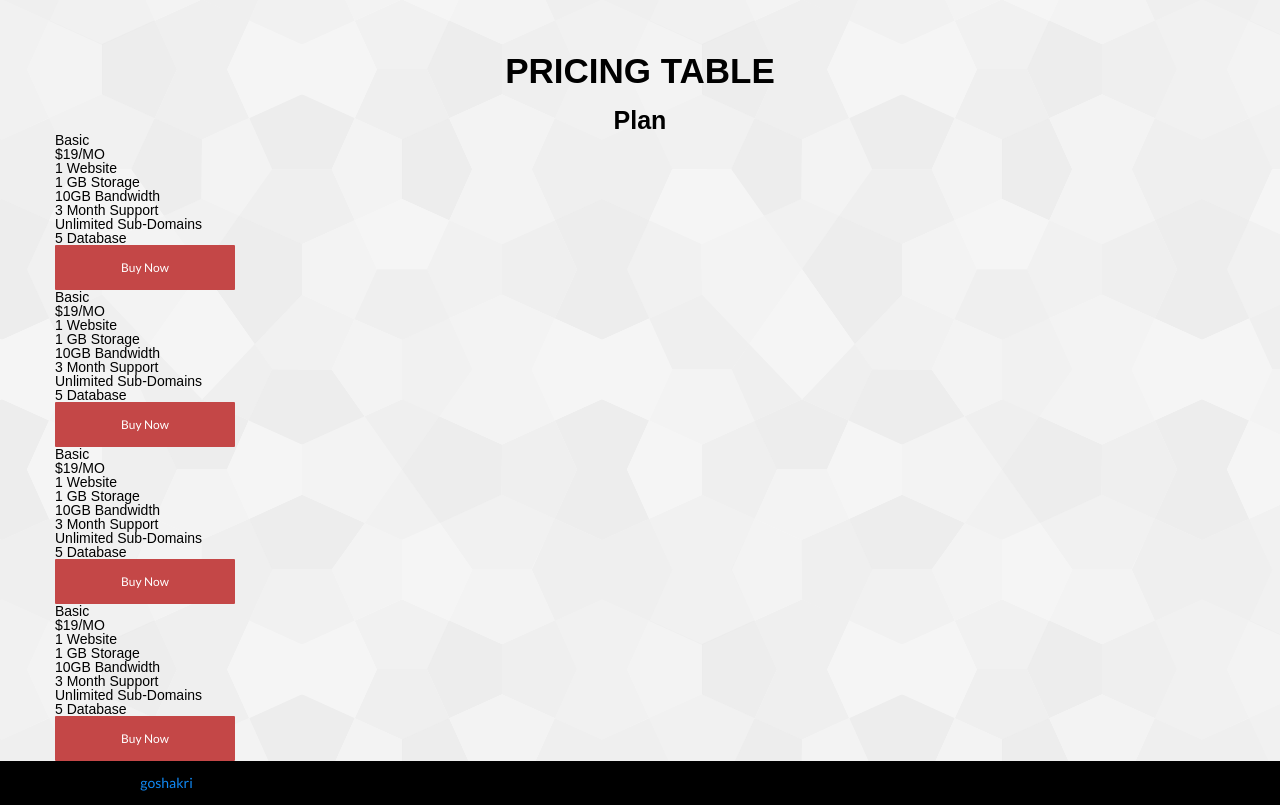
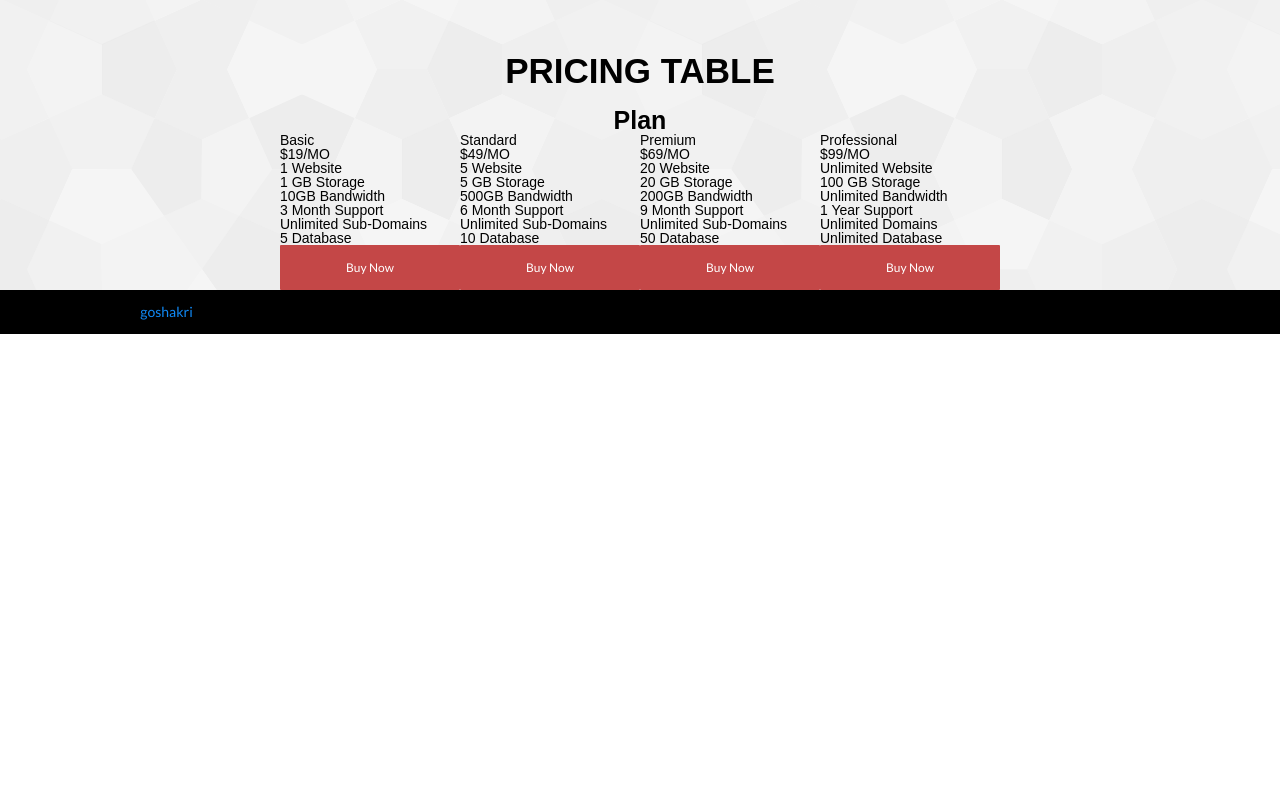
Before and after one commit to goshakri/google-Home-page1, a React (Create React App) app: page / in a window 1280 px wide. Shown: the part 3680-4485 px from the top of the page. After the commit the page ends 4014 px from the top, so only its background shows below. Built offline with nearby package versions, Linux system fonts and the light colour scheme.

Commit message:
Add new block in PricingSection and position this

```diff
--- a/src/App.js
+++ b/src/App.js
@@ -286,9 +286,7 @@ function App() {
               <div className="PricingSection-pricingtable">
                 <div className="PricingSection-pricingcard">
                   <h3>Basic</h3>
-
                   <div><sup>$</sup>19<span>/MO</span></div>
-
                   <ul>
                     <li>1 Website</li>
                     <li>1 GB Storage</li>
@@ -297,58 +295,48 @@ function App() {
                     <li>Unlimited Sub-Domains</li>
                     <li>5 Database</li>
                   </ul>
-
                   <a className="Button" href="#">Buy Now</a>
                 </div>
 
                 <div className="PricingSection-pricingcard">
-                  <h3>Basic</h3>
-
-                  <div><sup>$</sup>19<span>/MO</span></div>
-
+                  <h3>Standard</h3>
+                  <div><sup>$</sup>49<span>/MO</span></div>
                   <ul>
-                    <li>1 Website</li>
-                    <li>1 GB Storage</li>
-                    <li>10GB Bandwidth</li>
-                    <li>3 Month Support</li>
+                    <li>5 Website</li>
+                    <li>5 GB Storage</li>
+                    <li>500GB Bandwidth</li>
+                    <li>6 Month Support</li>
                     <li>Unlimited Sub-Domains</li>
-                    <li>5 Database</li>
+                    <li>10 Database</li>
                   </ul>
-
                   <a className="Button" href="#">Buy Now</a>
                 </div>
 
                 <div className="PricingSection-pricingcard">
-                  <h3>Basic</h3>
-
-                  <div><sup>$</sup>19<span>/MO</span></div>
-
+                  <h3>Premium</h3>
+                  <div><sup>$</sup>69<span>/MO</span></div>
                   <ul>
-                    <li>1 Website</li>
-                    <li>1 GB Storage</li>
-                    <li>10GB Bandwidth</li>
-                    <li>3 Month Support</li>
+                    <li>20 Website</li>
+                    <li>20 GB Storage</li>
+                    <li>200GB Bandwidth</li>
+                    <li>9 Month Support</li>
                     <li>Unlimited Sub-Domains</li>
-                    <li>5 Database</li>
+                    <li>50 Database</li>
                   </ul>
-
                   <a className="Button" href="#">Buy Now</a>
                 </div>
 
                 <div className="PricingSection-pricingcard">
-                  <h3>Basic</h3>
-
-                  <div><sup>$</sup>19<span>/MO</span></div>
-
+                  <h3>Professional</h3>
+                  <div><sup>$</sup>99<span>/MO</span></div>
                   <ul>
-                    <li>1 Website</li>
-                    <li>1 GB Storage</li>
-                    <li>10GB Bandwidth</li>
-                    <li>3 Month Support</li>
-                    <li>Unlimited Sub-Domains</li>
-                    <li>5 Database</li>
+                    <li>Unlimited Website</li>
+                    <li>100 GB Storage</li>
+                    <li>Unlimited Bandwidth</li>
+                    <li>1 Year Support</li>
+                    <li>Unlimited Domains</li>
+                    <li>Unlimited Database</li>
                   </ul>
-
                   <a className="Button" href="#">Buy Now</a>
                 </div>
               </div>
--- a/src/stylesheets/modules/_PricingSection.scss
+++ b/src/stylesheets/modules/_PricingSection.scss
@@ -3,4 +3,9 @@
   &-title {
     text-align: center;
   }
+
+  &-pricingtable {
+    display: flex;
+    justify-content: center;
+  }
 }
```
